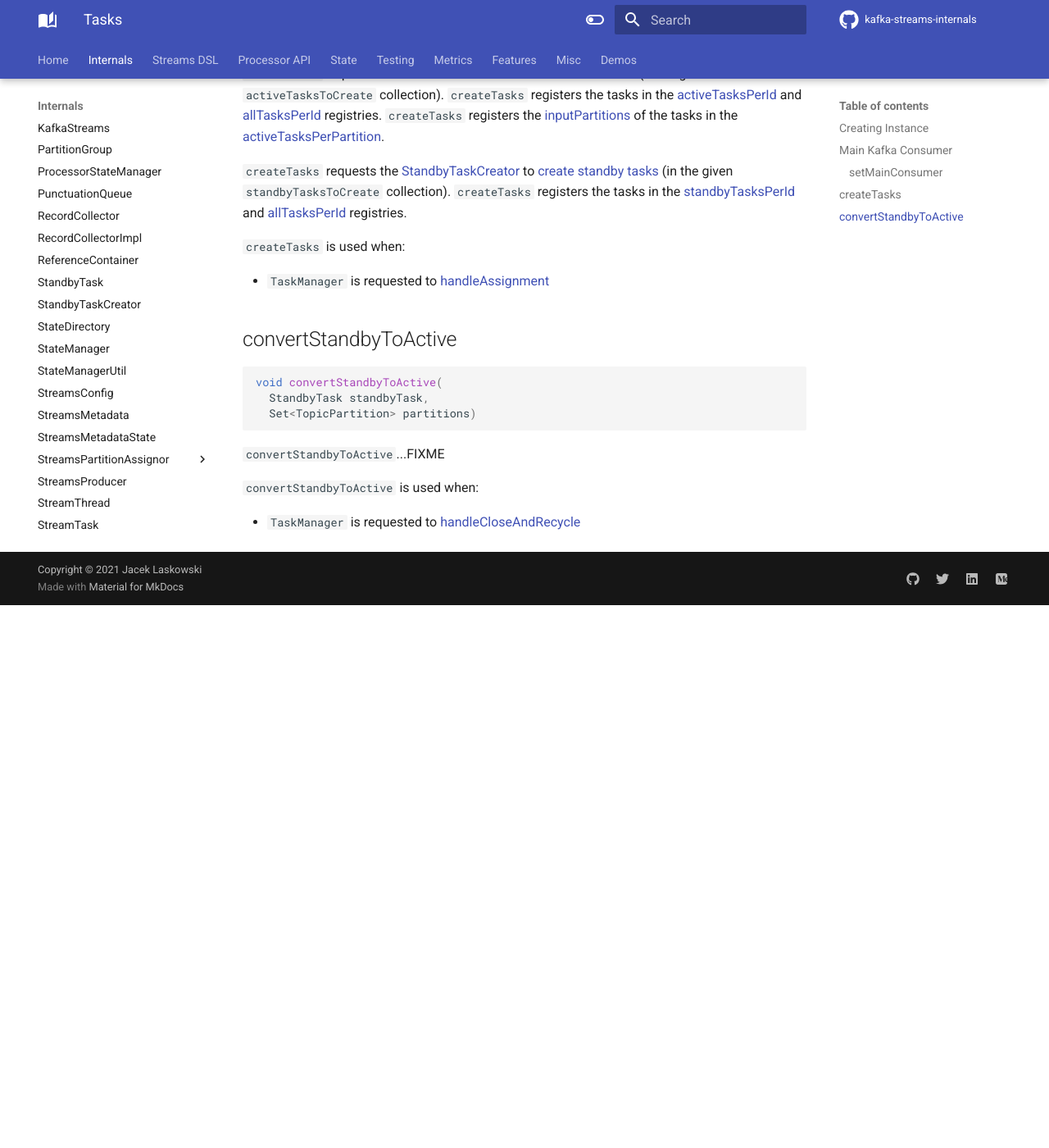
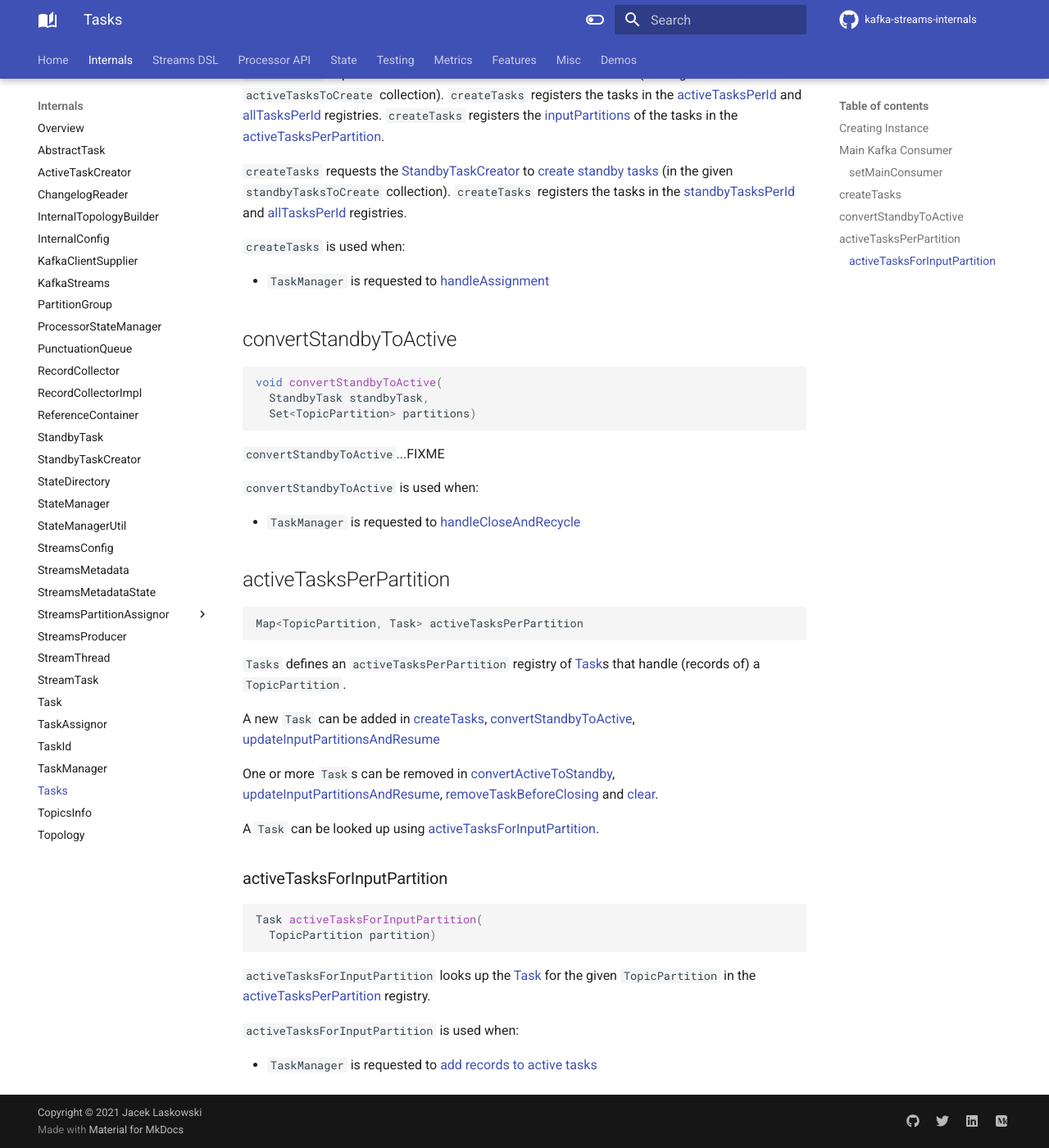
Before and after one commit to japila-books/kafka-streams-internals, an MkDocs documentation site: the page built from docs/Tasks.md, in a window 1280 px wide and 1400 px high, scrolled down 1176 px. Shown: the whole window at 82% size. Built offline with MkDocs 1.6.1 and Material for MkDocs 9.7.7, drawn with Linux system fonts in a browser that asks for light colours; comment, search, counter and statistics services are not loaded; before the commit the page ends 1914 px from its top, so only the background shows below that.

Commit message:
StreamThread and Adding Records to Active StreamTasks

````diff
--- a/docs/Tasks.md
+++ b/docs/Tasks.md
@@ -63,3 +63,30 @@
 `convertStandbyToActive` is used when:
 
 * `TaskManager` is requested to [handleCloseAndRecycle](TaskManager.md#handleCloseAndRecycle)
+
+## <span id="activeTasksPerPartition"> activeTasksPerPartition
+
+```java
+Map<TopicPartition, Task> activeTasksPerPartition
+```
+
+`Tasks` defines an `activeTasksPerPartition` registry of [Task](Task.md)s that handle (records of) a `TopicPartition`.
+
+A new `Task` can be added in [createTasks](#createTasks), [convertStandbyToActive](#convertStandbyToActive), [updateInputPartitionsAndResume](#updateInputPartitionsAndResume)
+
+One or more `Task`s can be removed in [convertActiveToStandby](#convertActiveToStandby), [updateInputPartitionsAndResume](#updateInputPartitionsAndResume), [removeTaskBeforeClosing](#removeTaskBeforeClosing) and [clear](#clear).
+
+A `Task` can be looked up using [activeTasksForInputPartition](#activeTasksForInputPartition).
+
+### <span id="activeTasksForInputPartition"> activeTasksForInputPartition
+
+```java
+Task activeTasksForInputPartition(
+  TopicPartition partition)
+```
+
+`activeTasksForInputPartition` looks up the [Task](Task.md) for the given `TopicPartition` in the [activeTasksPerPartition](#activeTasksPerPartition) registry.
+
+`activeTasksForInputPartition` is used when:
+
+* `TaskManager` is requested to [add records to active tasks](TaskManager.md#addRecordsToTasks)
````
Also changed, not shown: docs/PartitionGroup.md (+15 -1 lines), docs/StreamTask.md (+22 -1 lines), docs/StreamsConfig.md (+4 -0 lines), docs/Task.md (+5 -3 lines), docs/TaskManager.md (+16 -0 lines).
